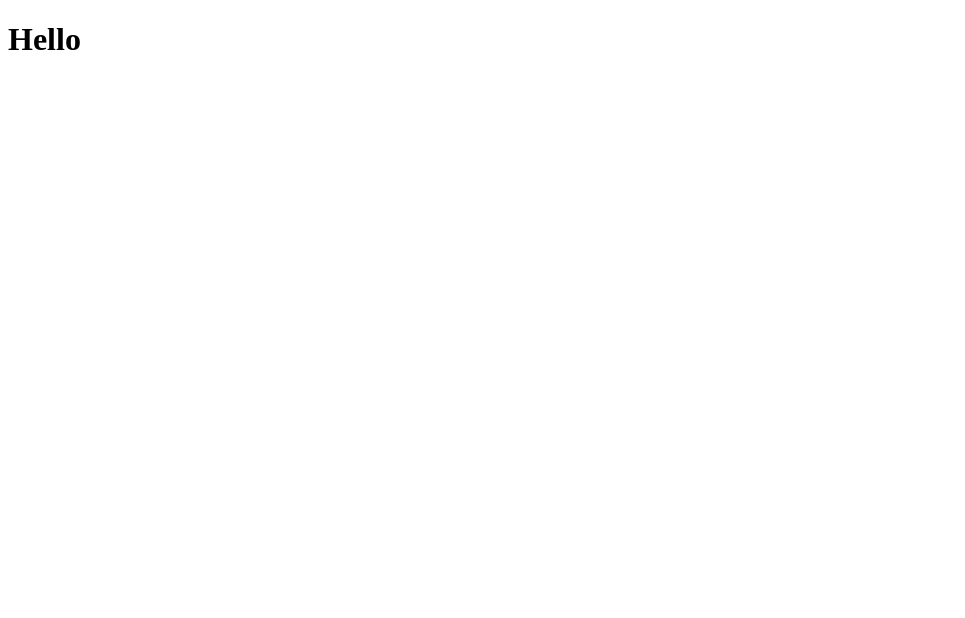
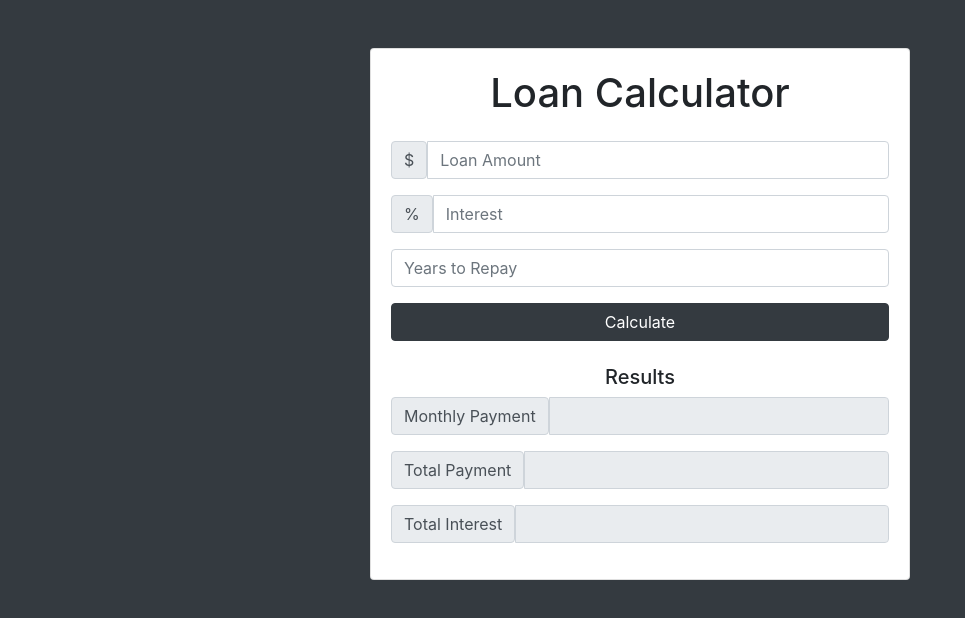
Before and after one commit to tbrlee/jsloan_calc, a plain HTML site: page index.html in a window 1280 px wide. Shown: the whole page, without its empty margins (0-965 px from the left). Drawn offline with nearby package versions, Linux system fonts and the light colour scheme.

Commit message:
Loan UI completed

```diff
--- a/index.html
+++ b/index.html
@@ -1,12 +1,78 @@
-<!DOCTYPE html>
+<!doctype html>
 <html lang="en">
-<head>
-    <meta charset="UTF-8">
-    <meta name="viewport" content="width=device-width, initial-scale=1.0">
-    <meta http-equiv="X-UA-Compatible" content="ie=edge">
-    <title>Document</title>
-</head>
-<body>
-    <h1>Hello</h1>
-</body>
+  <head>
+    <!-- Required meta tags -->
+    <meta charset="utf-8">
+    <meta name="viewport" content="width=device-width, initial-scale=1, shrink-to-fit=no">
+
+    <!-- Bootstrap CSS -->
+    <link rel="stylesheet" href="https://maxcdn.bootstrapcdn.com/bootstrap/4.0.0/css/bootstrap.min.css" integrity="sha384-Gn5384xqQ1aoWXA+058RXPxPg6fy4IWvTNh0E263XmFcJlSAwiGgFAW/dAiS6JXm" crossorigin="anonymous">
+  </head>
+  <body class="bg-dark">
+      <div class="container">
+          <div class="row">
+              <div class="col-md-6 mx-auto">
+                  <div class="card card-body text-center mt-5">
+                      <h1 class="heading display-5 pb-3">Loan Calculator</h1>
+                      <form id="loan-form">
+                          <div class="form-group">
+                              <div class="input-group">
+                                  <span class="input-group-text">$</span>
+                                  <input type="number" class="form-control" id="amount" placeholder="Loan Amount">
+                              </div>
+                          </div>
+                          <div class="form-group">
+                                <div class="input-group">
+                                    <span class="input-group-text">%</span>
+                                    <input type="number" class="form-control" id="interest" placeholder="Interest">
+                                </div>
+                            </div>
+                            <div class="form-group">
+                                    <input type="number" class="form-control" id="years" placeholder="Years to Repay">
+                            </div>
+                            <div class="forn-group">
+                                <input type="submit" value="Calculate" class="btn btn-dark btn-block">
+                            </div>
+                      </form>
+                            <!--LOADER-->
+                           <!--  <div id="loading">
+                                <img src="img/loading.gif" alt="">
+                            </div> -->
+                            <!--RESULT-->
+                            <div id="results" class="pt-4">
+                                    <h5>Results</h5>
+                                    <div class="form-group">
+                                            <div class="input-group">
+                                                <span class="input-group-text">Monthly Payment</span>
+                                                <input type="number" class="form-control" id="monthly-payment" disabled>
+                                            </div>
+                                    </div>
+                                    <div class="form-group">
+                                            <div class="input-group">
+                                                <span class="input-group-text">Total Payment</span>
+                                                <input type="number" class="form-control" id="total-payment" disabled>
+                                            </div>
+                                    </div>
+                                    <div class="form-group">
+                                            <div class="input-group">
+                                                <span class="input-group-text">Total Interest</span>
+                                                <input type="number" class="form-control" id="total-interest" disabled>
+                                            </div>
+                                    </div>
+                            </div>
+
+                  </div>
+              </div>
+          </div>
+
+      </div>
+
+
+    <!-- Optional JavaScript -->
+    <!-- jQuery first, then Popper.js, then Bootstrap JS -->
+    <script src="https://code.jquery.com/jquery-3.2.1.slim.min.js" integrity="sha384-KJ3o2DKtIkvYIK3UENzmM7KCkRr/rE9/Qpg6aAZGJwFDMVNA/GpGFF93hXpG5KkN" crossorigin="anonymous"></script>
+    <script src="https://cdnjs.cloudflare.com/ajax/libs/popper.js/1.12.9/umd/popper.min.js" integrity="sha384-ApNbgh9B+Y1QKtv3Rn7W3mgPxhU9K/ScQsAP7hUibX39j7fakFPskvXusvfa0b4Q" crossorigin="anonymous"></script>
+    <script src="https://maxcdn.bootstrapcdn.com/bootstrap/4.0.0/js/bootstrap.min.js" integrity="sha384-JZR6Spejh4U02d8jOt6vLEHfe/JQGiRRSQQxSfFWpi1MquVdAyjUar5+76PVCmYl" crossorigin="anonymous"></script>
+    <script src="app.js"></script>
+  </body>
 </html>
```
Also changed, not shown: app.js (added), img/loading.gif (added).
